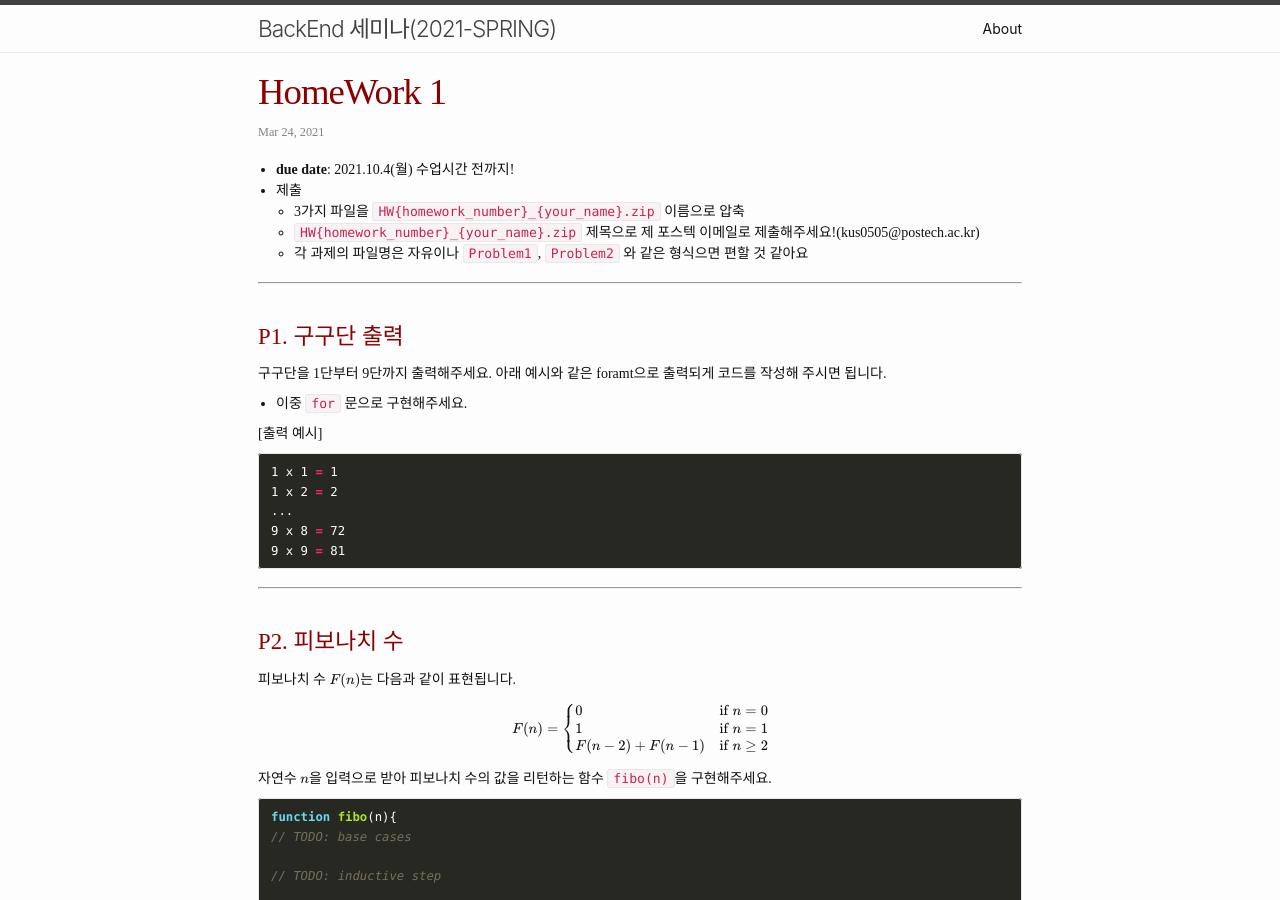
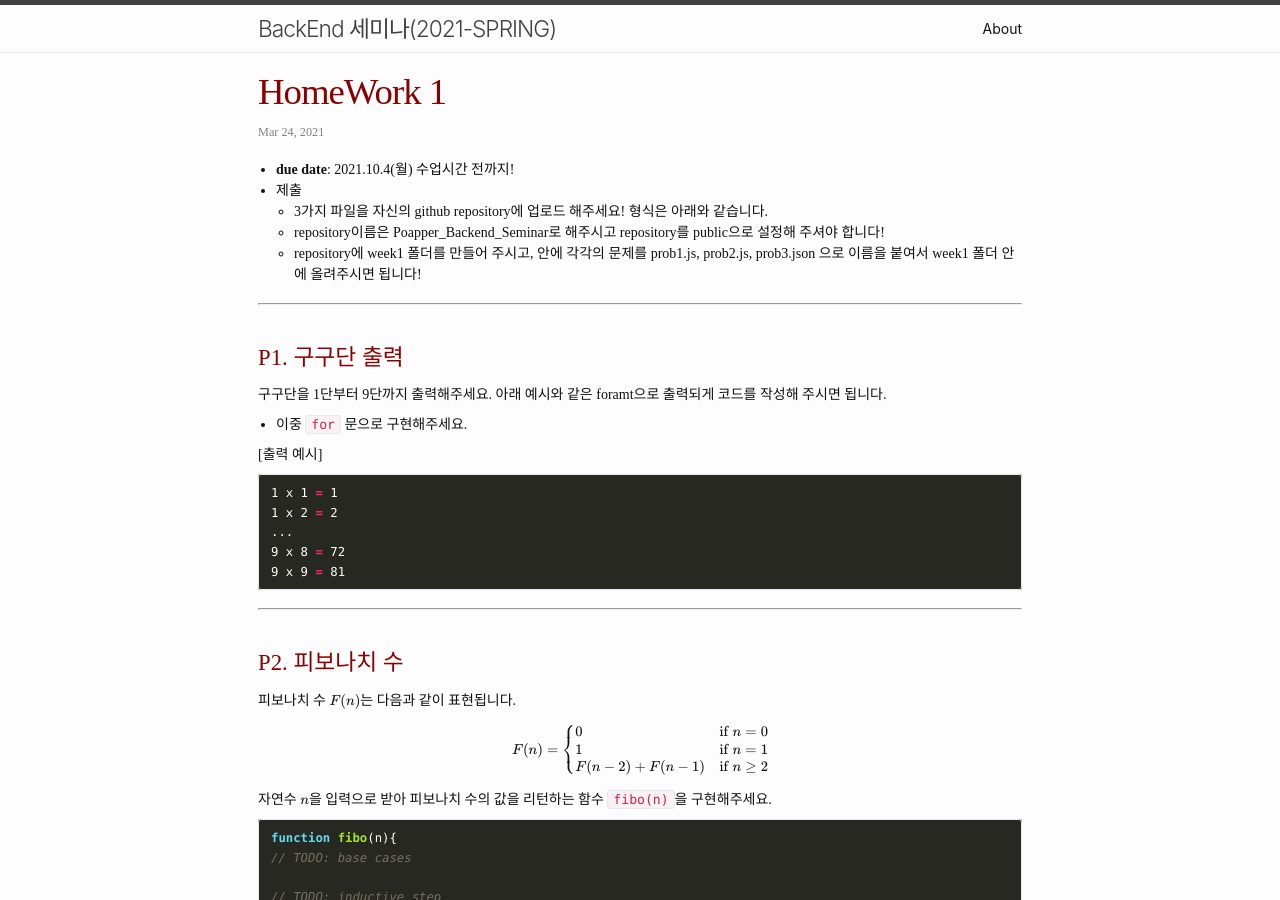
Before and after one commit to PoApper/backend-seminar, a Jekyll site: the page built from _posts/2020-10-07-HomeWork1.md, in a window 1280 px wide and 900 px high. Built offline with Jekyll 4.4.1, drawn with Linux system fonts in a browser that asks for light colours; formulas are drawn with MathJax 3.

Commit message:
Update 2020-10-07-HomeWork1.md

```diff
--- a/_posts/2020-10-07-HomeWork1.md
+++ b/_posts/2020-10-07-HomeWork1.md
@@ -8,9 +8,9 @@ published: true
 
 - **due date**: 2021.10.4(월) 수업시간 전까지!
 - 제출
-  - 3가지 파일을 `HW{homework_number}_{your_name}.zip` 이름으로 압축
-  - `HW{homework_number}_{your_name}.zip` 제목으로 제 포스텍 이메일로 제출해주세요!(kus0505@postech.ac.kr)
-  - 각 과제의 파일명은 자유이나 `Problem1`, `Problem2` 와 같은 형식으면 편할 것 같아요
+  - 3가지 파일을 자신의 github repository에 업로드 해주세요! 형식은 아래와 같습니다.
+  - repository이름은 Poapper_Backend_Seminar로 해주시고 repository를 public으로 설정해 주셔야 합니다!
+  - repository에 week1 폴더를 만들어 주시고, 안에 각각의 문제를 prob1.js, prob2.js, prob3.json 으로 이름을 붙여서 week1 폴더 안에 올려주시면 됩니다!
 
 <hr>
 
```
